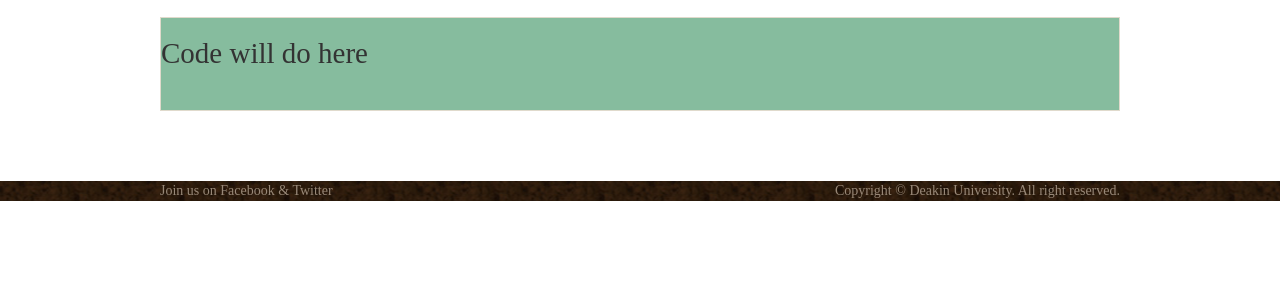
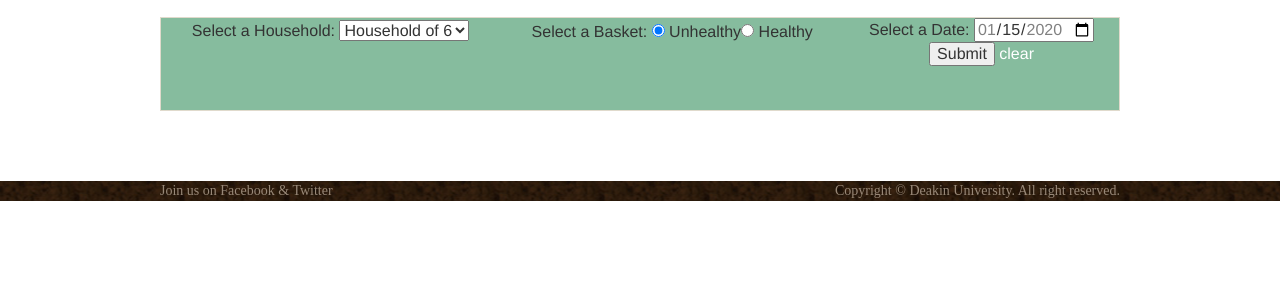
Before and after one commit to varunthreja/Group-28-Global-Obesity-Program, a PHP site: page /productBasket.php in a window 1280 px wide. Shown: the part 209-509 px from the top of the page. Run offline with PHP 8.4, Linux system fonts and the light colour scheme; data comes from the database, SQL or seed files in the repository; tables that the repository leaves empty hold one stand-in row (values such as "Sample post").

Commit message:
Basket Analysis tool

```diff
--- a/SIT302/productBasket.php
+++ b/SIT302/productBasket.php
@@ -65,7 +65,137 @@
 		</div>
 	</div>
 	<div id="body">
-		<h1>Code will do here</h1>
+		<form action="" method="post">
+			<table style="width:100%; text-align:center">
+				<tr>
+					<td>
+						Select a Household:
+						<select name="baskets">
+
+							/* This code will create the drop downmenu for selecting the basket */
+							<?php
+							$conn = new mysqli(DB_HOST, DB_USER, DB_PWD, DB_TABLENAME);
+							$command = "SELECT * FROM baskets";
+							$result = $conn->query($command);
+
+							if ($result->num_rows > 0){
+								while ($row=$result->fetch_assoc()){
+									if (isset($_POST["baskets"]) and $_POST["baskets"] == $row["basketName"]){
+										echo '<option name="'.$row["basketID"].'" title="'.$row["basketDescription"].'" selected>'.$row["basketName"].'</option>';
+									}else{
+										echo '<option name="'.$row["basketID"].'" title="'.$row["basketDescription"].'">'.$row["basketName"].'</option>';
+									}
+								}
+							}else{
+								echo "<option>No Results</option>";
+							};
+						?>
+						</select>
+					</td>
+					<td>
+						Select a Basket:
+						<?php
+						if (isset($_POST["BasketRating"]) and $_POST["BasketRating"] == "healthybasketrating"){
+							echo '<input type="radio" name="BasketRating" value="unhealthybasketrating"> Unhealthy';
+							echo '<input type="radio" name="BasketRating" value="healthybasketrating" checked> Healthy';
+						}else{
+							echo '<input type="radio" name="BasketRating" value="unhealthybasketrating" checked> Unhealthy';
+							echo '<input type="radio" name="BasketRating" value="healthybasketrating"> Healthy';
+						}
+					?>
+					</td>
+					<td>
+						Select a Date:
+						<?php
+						$sql = "SELECT MIN(collectionDate), MAX(collectionDate) FROM main";
+						$result = $conn->query($sql);
+						while ($row=$result->fetch_assoc()){
+							if (isset($_POST["limitDate"])){
+								echo '<input type="date" name="limitDate" value="'.$_POST["limitDate"].'"min="'.$row["MIN(collectionDate)"].'" max="'.$row["MAX(collectionDate)"].'" value="'.$row["MAX(collectionDate)"].'">';
+							}else{
+								echo '<input type="date" name="limitDate" min="'.$row["MIN(collectionDate)"].'" max="'.$row["MAX(collectionDate)"].'" value="'.$row["MAX(collectionDate)"].'">';
+							}
+						}
+
+					?>
+					</td>
+				</tr>
+				<tr>
+					<td></td>
+					<td></td>
+					<td style="text-align:center"><button name="submit">Submit</button>
+						<a href="testBasketAnalysis.php" name="clear">clear</a></td>
+				</tr>
+			</table>
+		</form>
+
+		<?php
+			if (isset($_REQUEST["submit"])){
+				echo '<h2>Break down of basket:</h2>';
+				echo '<table class="fixed_header" style="margin-left:auto; margin-right:auto"><thead><th>Food Name</th><th>Collection Date</th><th>Serving Size</th><th>Price</th><th>Weighted Price</th></thead><tbody>';
+				$tally = 0;
+				$categories = array(0,0,0,0,0,0,0,0,0,0,0);
+				$basket = $_POST["baskets"];
+				$conn = new mysqli(DB_HOST, DB_USER, DB_PWD, DB_TABLENAME);
+				$sql = 'SELECT basketID, basketBudget FROM baskets WHERE basketName = "'.$basket.'"';
+				$result = $conn->query($sql);
+
+				if ($result->num_rows == 1){
+					while ($row=$result->fetch_assoc()){
+						$basketID = $row["basketID"];
+						$basketBudget = $row["basketBudget"];
+					}
+				}else{
+					echo "ERROR";
+				};
+
+				$sql = "SELECT foodID, ".$basketID." FROM ".$_POST["BasketRating"];
+				$result = $conn->query($sql);
+
+				while ($row=$result->fetch_assoc()){
+					$foodID = $row["foodID"];
+					$foodWeight = $row["{$basketID}"];
+					$sql2 = 'SELECT a.foodID, b.foodName, b.categoryID, a.collectionDate, a.servingSize, a.price FROM main AS a, foodDetails AS b WHERE a.foodID = '.$foodID.' AND a.foodID = b.foodID and a.collectionDate <= "'.$_POST["limitDate"].'" ORDER BY a.collectionDate DESC LIMIT 1';
+					$result2 = $conn->query($sql2);
+					while ($row2=$result2->fetch_assoc()){
+						$foodName = $row2["foodName"];
+						$collectionDate = $row2["collectionDate"];
+						$servingSize = $row2["servingSize"];
+						$price = $row2["price"];
+						$index = $row2["categoryID"] - 1;
+					}
+					$pricePer = round($price / $servingSize, 8);
+					$weightedPrice = round($pricePer * $foodWeight, 2);
+					echo "<tr><td>".$foodName."</td><td>".$collectionDate."</td><td>".$servingSize."</td><td>".$price."</td><td>".$weightedPrice."</td></tr>";
+					$tally += $weightedPrice;
+					$categories[$index] += $weightedPrice;
+
+				}
+				echo "</tbody></table>";
+				echo "Total Basket Value: ".$tally."<br>";
+				if ($basketBudget * 0.3 > $tally){
+					echo "At ".$tally." this basket is affordable for ".$basket;
+				}else{
+					echo "At ".$tally." this basket is not affordable for ".$basket;
+				}
+
+				echo "<h2>Distribution of food categories:</h2>";
+				echo "<table><thead><th>Category Name</th><th>Category Total</th></thead><tbody>";
+				$sql = "SELECT categoryName FROM foodCategories";
+				$result = $conn->query($sql);
+				while ($row=$result->fetch_assoc()){
+					$categoryAmount = 0;
+					$sql2 = 'SELECT * FROM foodCategories WHERE categoryName = "'.$row["categoryName"].'"';
+					$result2 = $conn -> query($sql2);
+					while ($row2 = $result2->fetch_assoc()	){
+						$categoryId = $row2["categoryID"] - 1;
+					}
+					$categoryAmount = $categories[$categoryId];
+					echo "<tr><td>".$row["categoryName"]."</td><td>".$categoryAmount."</td></tr>";
+				}
+				echo "</tbody></table>";
+			}
+		?>
 	</div>
 	<div id="footer">
 		<div>
--- a/SIT302/product_information.php
+++ b/SIT302/product_information.php
@@ -11,6 +11,7 @@
 <head>
   <meta charset="UTF-8" />
   <title>Global Obesity Program</title>
+  <link rel="stylesheet" type="text/css" href="temp.css" />
   <link rel="stylesheet" type="text/css" href="css/style.css" />
   <link rel="stylesheet" href="//maxcdn.bootstrapcdn.com/bootstrap/3.3.7/css/bootstrap.min.css" integrity="sha384-BVYiiSIFeK1dGmJRAkycuHAHRg32OmUcww7on3RYdg4Va+PmSTsz/K68vbdEjh4u" crossorigin="anonymous">
   <script
```
Also changed, not shown: SIT302/admin.php (+0 -9 lines).
